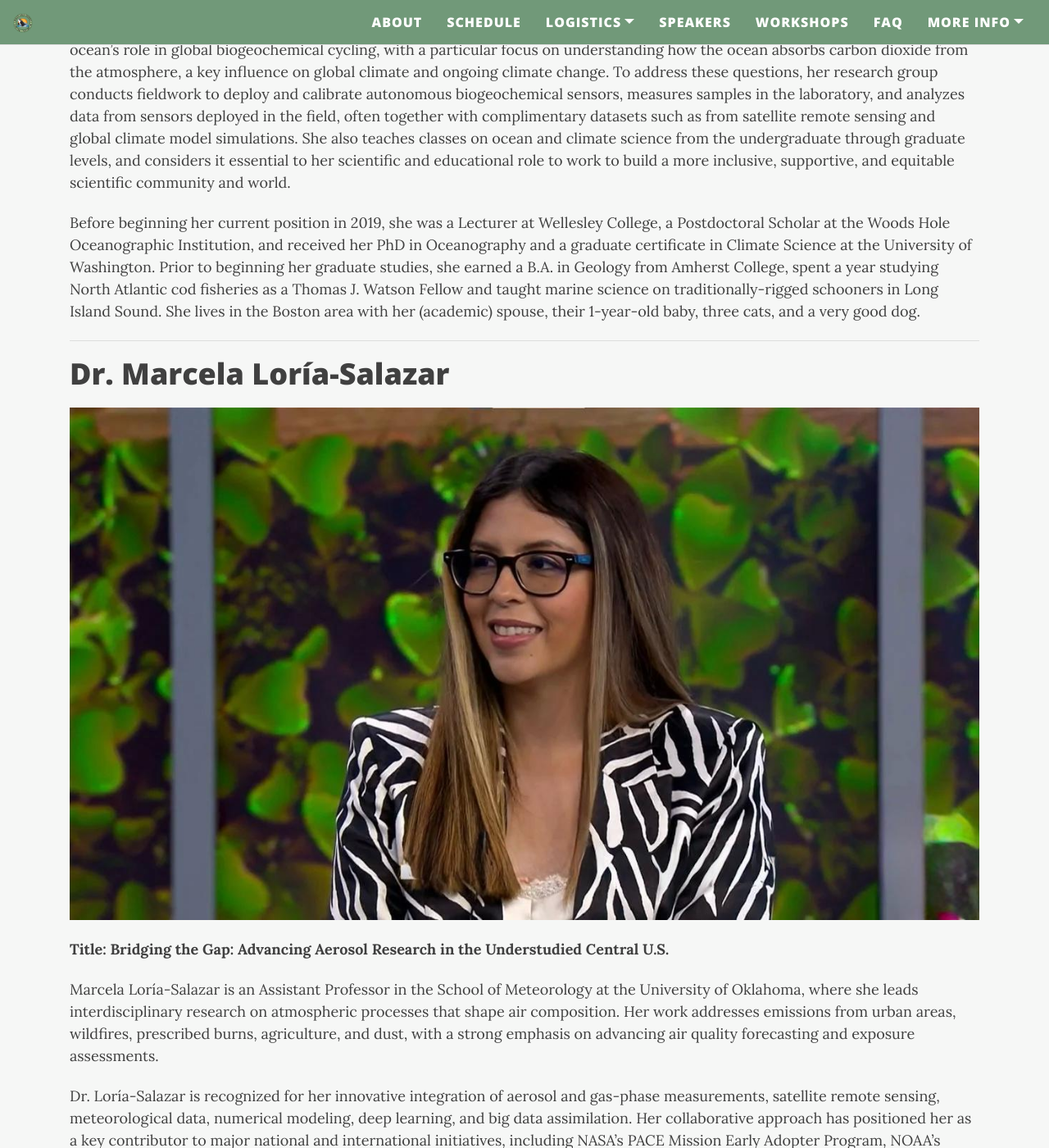
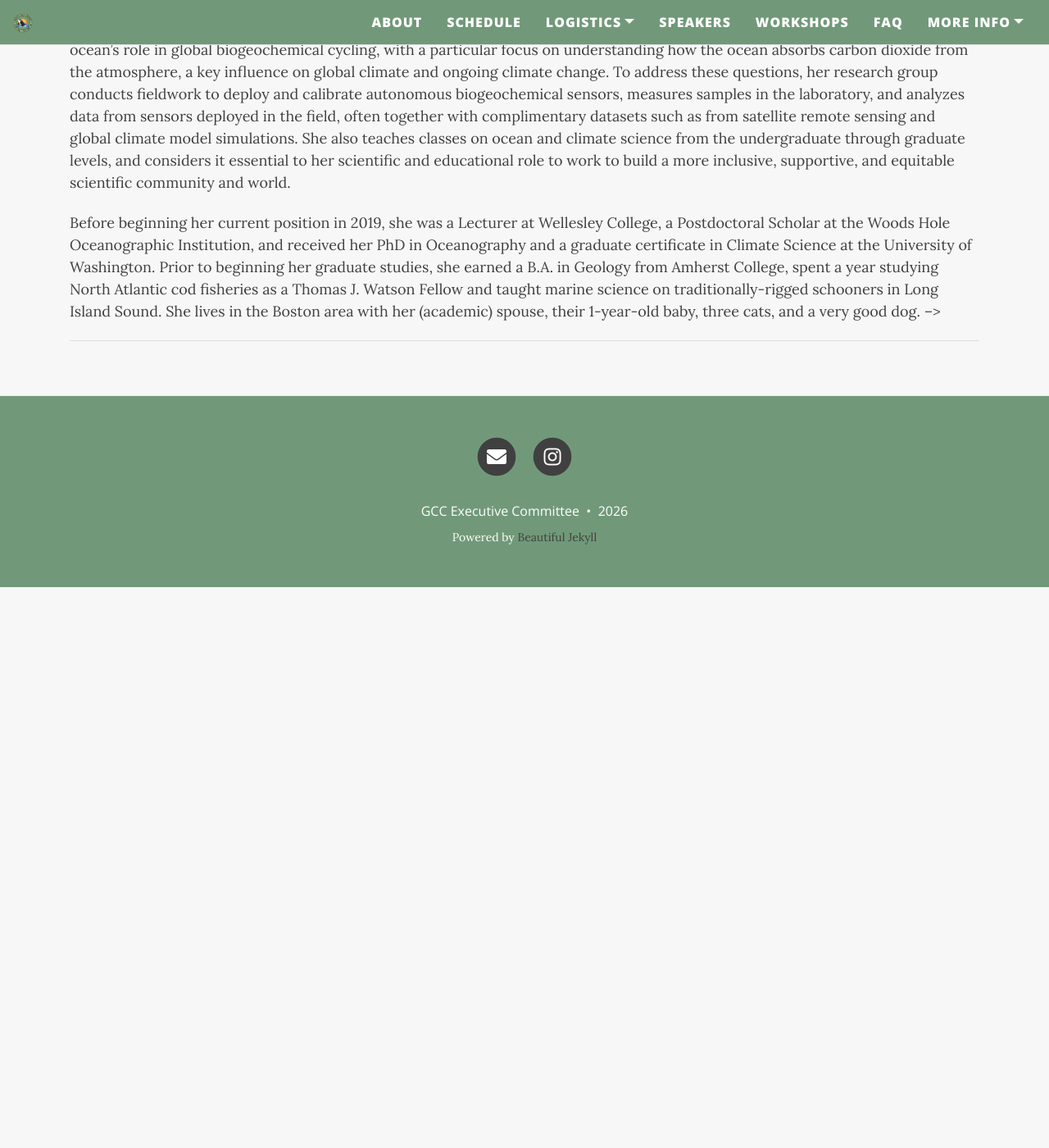
Before and after one commit to graduateclimateconference/graduateclimateconference.github.io, a Jekyll site: the page built from speakers.md, in a window 1280 px wide and 1400 px high, scrolled down 1389 px. Shown: the whole window at 82% size. Built offline with Jekyll 4.4.1, drawn with Linux system fonts in a browser that asks for light colours; nearby versions of some CDN libraries; after the commit the page ends 2105 px from its top, so only the background shows below that; some of the changed text lies outside the part shown.

Commit message:
speakers.md

```diff
--- a/speakers.md
+++ b/speakers.md
@@ -13,11 +13,11 @@ __Title: Surviving and Thriving in a World in Crisis: Tales from an Academic Cli
 
 Hilary is an Assistant Professor in the Boston College Department of Earth and Environmental Sciences. Her research centers on the ocean’s role in global biogeochemical cycling, with a particular focus on understanding how the ocean absorbs carbon dioxide from the atmosphere, a key influence on global climate and ongoing climate change. To address these questions, her research group conducts fieldwork to deploy and calibrate autonomous biogeochemical sensors, measures samples in the laboratory, and analyzes data from sensors deployed in the field, often together with complimentary datasets such as from satellite remote sensing and global climate model simulations. She also teaches classes on ocean and climate science from the undergraduate through graduate levels, and considers it essential to her scientific and educational role to work to build a more inclusive, supportive, and equitable scientific community and world.
 
-Before beginning her current position in 2019, she was a Lecturer at Wellesley College, a Postdoctoral Scholar at the Woods Hole Oceanographic Institution, and received her PhD in Oceanography and a graduate certificate in Climate Science at the University of Washington. Prior to beginning her graduate studies, she earned a B.A. in Geology from Amherst College, spent a year studying North Atlantic cod fisheries as a Thomas J. Watson Fellow and taught marine science on traditionally-rigged schooners in Long Island Sound. She lives in the Boston area with her (academic) spouse, their 1-year-old baby, three cats, and a very good dog.
+Before beginning her current position in 2019, she was a Lecturer at Wellesley College, a Postdoctoral Scholar at the Woods Hole Oceanographic Institution, and received her PhD in Oceanography and a graduate certificate in Climate Science at the University of Washington. Prior to beginning her graduate studies, she earned a B.A. in Geology from Amherst College, spent a year studying North Atlantic cod fisheries as a Thomas J. Watson Fellow and taught marine science on traditionally-rigged schooners in Long Island Sound. She lives in the Boston area with her (academic) spouse, their 1-year-old baby, three cats, and a very good dog. -->
 
 ---
 
-# Dr. Marcela Loría-Salazar
+<!-- # Dr. Marcela Loría-Salazar
 <img src="/assets/img/MArcela_pic.jpg" alt="Dr. Marcela Loría-Salazar">
 
 __Title: Bridging the Gap: Advancing Aerosol Research in the Understudied Central U.S.__
@@ -28,5 +28,4 @@ Dr. Loría-Salazar is recognized for her innovative integration of aerosol and g
 
 As a leader in her field, she plays a pivotal role in efforts to improve smoke behavior prediction, including serving on a national initiative led by the National Academies of Sciences, Engineering, and Medicine (NASEM). Her research has earned prestigious recognition, including the NASA Earth and Space Science Fellowship and awards from the University of Nevada, Reno, and the University of Oklahoma.
 
-Dr. Loría-Salazar holds a Ph.D. and M.S. in Atmospheric Sciences from the University of Nevada, Reno, and a B.S. in Meteorology from the Universidad de Costa Rica. She is dedicated to promoting inclusive scientific collaboration and driving innovation to enhance environmental health and resilience.
--->
+Dr. Loría-Salazar holds a Ph.D. and M.S. in Atmospheric Sciences from the University of Nevada, Reno, and a B.S. in Meteorology from the Universidad de Costa Rica. She is dedicated to promoting inclusive scientific collaboration and driving innovation to enhance environmental health and resilience. -->
```
